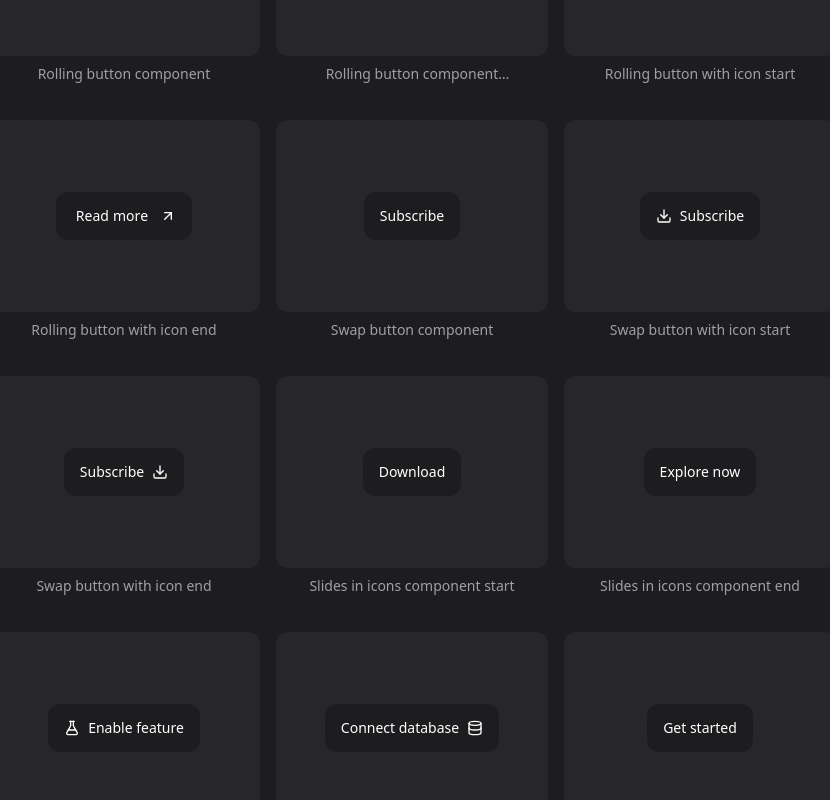
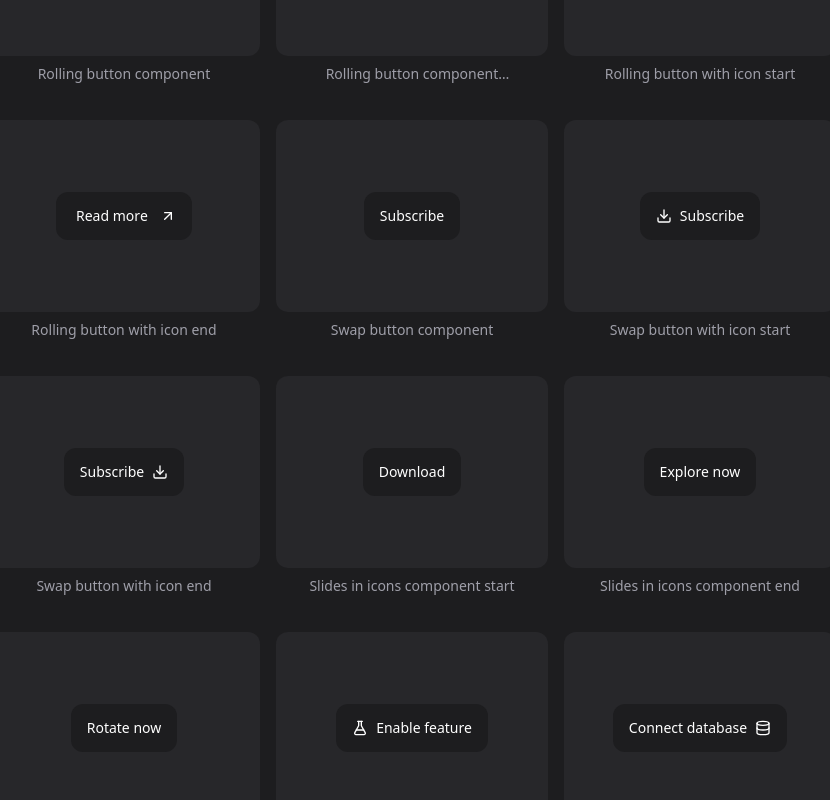
Before and after one commit to hdytrfli/fourteen-ui, a React (Vite) app: page / in a window 1280 px wide. Shown: the part 440-1240 px from the top of the page, without its empty margins (228-1058 px from the left). Built offline with nearby package versions, Linux system fonts and the light colour scheme; a web font is replaced by a local one.

Commit message:
fix: minor fixes animation for rolling button

```diff
--- a/src/components/button-collection.tsx
+++ b/src/components/button-collection.tsx
@@ -15,13 +15,13 @@ import {
 import { Gallery } from '@/components/primitive/gallery';
 import { Showcase } from '@/components/primitive/showcase';
 import type { ButtonVariant } from '@/components/primitive/button';
+import { TiltButton } from '@/components/collections/button/tilt-button';
+import { SwapButton } from '@/components/collections/button/swap-button';
 import { FlyinButton } from '@/components/collections/button/flyin-button';
-import { TiltButton } from '@/components/collections/button/tilt-button';
 import { KineticButton } from '@/components/collections/button/kinetic-button';
 import { RollingButton } from '@/components/collections/button/rolling-button';
 import { MagneticButton } from '@/components/collections/button/magnetic-button';
 import { ScrambleButton } from '@/components/collections/button/scramble-button';
-import { SwapButton } from '@/components/collections/button/swap-button';
 
 interface ButtonCollectionProps {
 	//
@@ -80,11 +80,15 @@ export const ButtonCollection: React.FC<ButtonCollectionProps> = () => {
 				<FlyinButton label='Explore now' icon={ArrowUpRight} position='end' variant={variant} />
 			</Showcase>
 
-			<Showcase label='Tilt icon button start'>
+			<Showcase label='Tilt button without icon'>
+				<TiltButton label='Rotate now' variant={variant} />
+			</Showcase>
+
+			<Showcase label='Tilt button with icon start'>
 				<TiltButton label='Enable feature' icon={FlaskConical} position='start' variant={variant} />
 			</Showcase>
 
-			<Showcase label='Tilt icon button end'>
+			<Showcase label='Tilt button with icon end'>
 				<TiltButton label='Connect database' icon={Database} position='end' variant={variant} />
 			</Showcase>
 
--- a/src/components/collections/button/rolling-button.tsx
+++ b/src/components/collections/button/rolling-button.tsx
@@ -37,31 +37,46 @@ export const RollingButton = ({
 	...rest
 }: Props) => {
 	const ref = React.useRef<HTMLButtonElement>(null);
-	const text = React.useRef<HTMLSpanElement>(null);
 	const next = React.useRef<HTMLSpanElement>(null);
+	const current = React.useRef<HTMLSpanElement>(null);
 
 	React.useLayoutEffect(() => {
 		const element = ref.current;
-		if (!element) return;
+		const nextText = next.current;
+		const currentText = current.current;
+		if (!element || !currentText || !nextText) return;
 
-		const initial = SplitText.create(text.current, { type: 'words, chars' });
-		const replaced = SplitText.create(next.current, { type: 'words, chars' });
-		gsap.set(replaced.chars, { yPercent: 150 });
+		const initial = SplitText.create(currentText, { type: 'words, chars' });
+		const replaced = SplitText.create(nextText, { type: 'words, chars' });
+		gsap.set(replaced.chars, {
+			yPercent: 150,
+			opacity: 0,
+		});
 
 		const timeline = gsap.timeline({
 			paused: true,
-			defaults: { duration: DURATION.base, ease: EASE.default },
+			defaults: {
+				opacity: 0,
+				ease: EASE.default,
+				duration: DURATION.base,
+			},
 		});
 
 		timeline
 			.to(initial.chars, {
+				opacity: 0,
 				yPercent: -150,
+				stagger: STAGGER.base,
 				reversed: direction === 'left',
-				stagger: STAGGER.base,
 			})
 			.to(
 				replaced.chars,
-				{ yPercent: 0, reversed: direction === 'left', stagger: STAGGER.base },
+				{
+					opacity: 1,
+					yPercent: 0,
+					reversed: direction === 'left',
+					stagger: STAGGER.base,
+				},
 				0
 			);
 
@@ -82,19 +97,15 @@ export const RollingButton = ({
 
 	return (
 		<Button ref={ref} aria-label={label} className={cn('overflow-hidden', className)} {...rest}>
-			<span
-				className={cn(
-					'flex items-center gap-2 pointer-events-none select-none',
-					positions[position]
-				)}>
+			<span className={cn('flex items-center gap-2', positions[position])}>
 				<span className='relative inline-flex px-1'>
 					<span aria-hidden className='invisible'>
 						{label}
 					</span>
-					<span ref={text} className='absolute inset-0 flex overflow-hidden justify-center gap-1'>
+					<span ref={current} className='absolute inset-0 block'>
 						{label}
 					</span>
-					<span ref={next} className='absolute inset-0 flex overflow-hidden justify-center gap-1'>
+					<span ref={next} className='absolute inset-0 block'>
 						{label}
 					</span>
 				</span>
--- a/src/components/collections/button/swap-button.tsx
+++ b/src/components/collections/button/swap-button.tsx
@@ -57,10 +57,13 @@ export const SwapButton = ({
 			timeline
 				.fromTo(
 					currentText,
-					{ yPercent: 0, opacity: 1 },
 					{
+						yPercent: 0,
+						opacity: 1,
+					},
+					{
+						opacity: 0,
 						yPercent: -150,
-						opacity: 0,
 						duration: DURATION.base,
 						ease: EASE.default,
 					}
@@ -69,8 +72,8 @@ export const SwapButton = ({
 					nextText,
 					{ yPercent: 150, opacity: 0 },
 					{
+						opacity: 1,
 						yPercent: 0,
-						opacity: 1,
 						duration: DURATION.base,
 						ease: EASE.default,
 					},
--- a/src/components/collections/button/tilt-button.tsx
+++ b/src/components/collections/button/tilt-button.tsx
@@ -7,7 +7,7 @@ import { Button } from '@/components/primitive/button';
 
 interface Props extends React.ComponentProps<typeof Button> {
 	label: string;
-	icon: LucideIcon;
+	icon?: LucideIcon;
 	position?: IconPosition;
 }
 
@@ -30,18 +30,17 @@ export const TiltButton = ({
 	...rest
 }: Props) => {
 	return (
-		<Button aria-label={label} className={cn('group/tilt-button', className)} {...rest}>
+		<Button
+			aria-label={label}
+			className={cn('transition-transform duration-300 ease-in-out hover:-rotate-3', className)}
+			{...rest}>
 			<span
 				className={cn(
 					'flex items-center gap-2 pointer-events-none select-none',
 					positions[position]
 				)}>
 				<span>{label}</span>
-				<span
-					aria-hidden
-					className='transition-transform duration-300 ease-in-out group-hover/tilt-button:-rotate-24'>
-					<Icon size={16} />
-				</span>
+				{Icon && <Icon size={16} aria-hidden />}
 			</span>
 		</Button>
 	);
```
